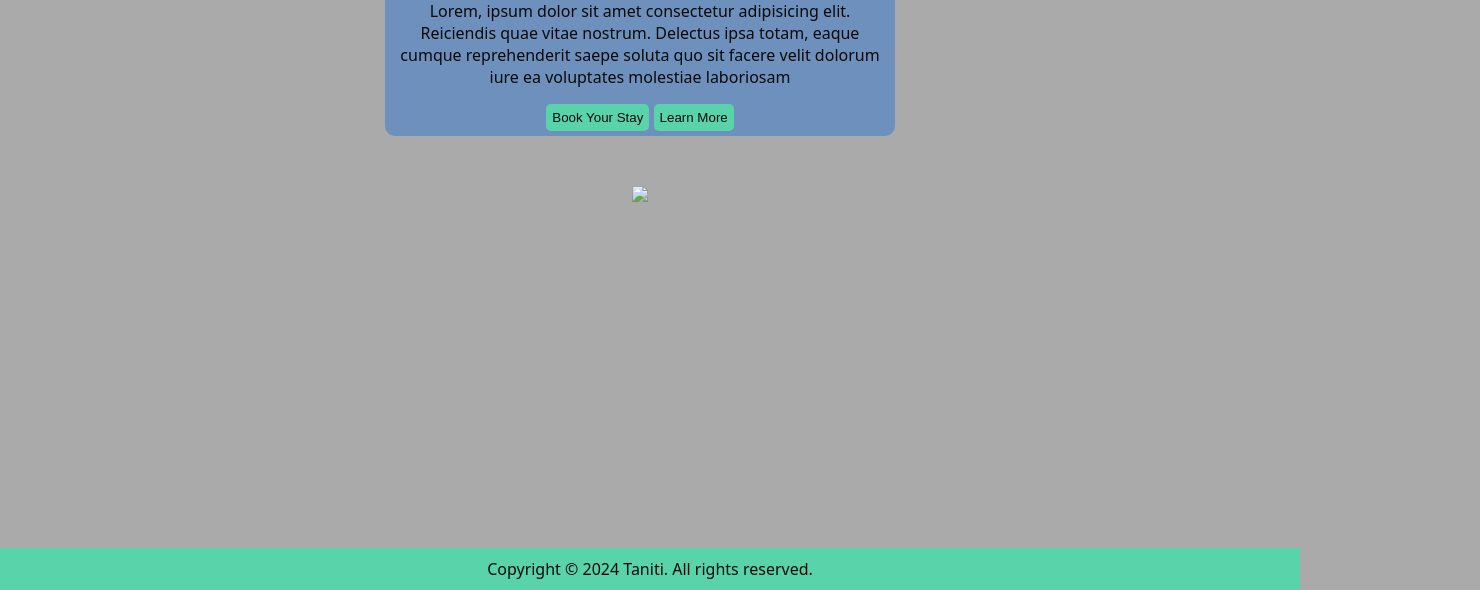
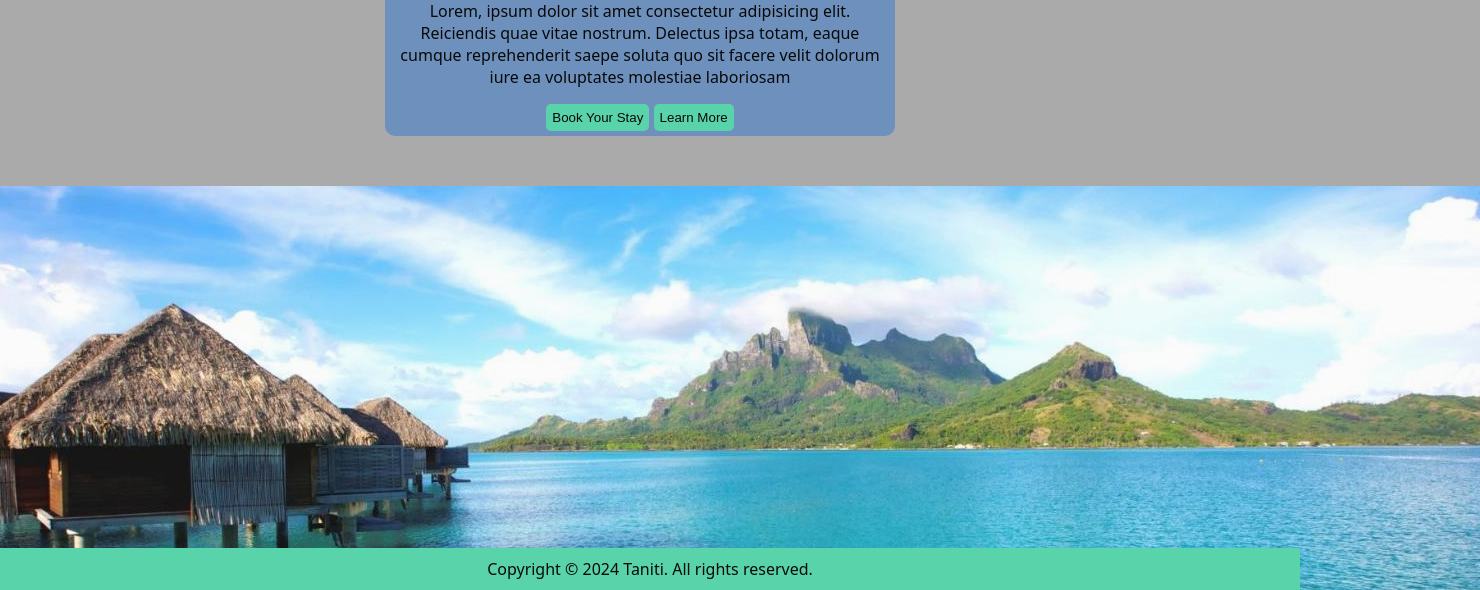
Before and after one commit to inaflux/d479proto.io, a plain HTML site: page index.html in a window 1280 px wide. Shown: the part 210-800 px from the top of the page, 1480 px wide, since content can reach past the window. Drawn offline with Linux system fonts and the light colour scheme.

Commit message:
Update index.html

```diff
--- a/index.html
+++ b/index.html
@@ -35,7 +35,7 @@
 </div>
 <div >
 <div class="hero-img">
-    <img src="images\TanitiHero.jpg">
+    <img src="d479proto.io/TanitiHero.jpg">
 </div>
 <footer>
     <div class="footer-container">Copyright © 2024 Taniti. All rights reserved.</div>
```
